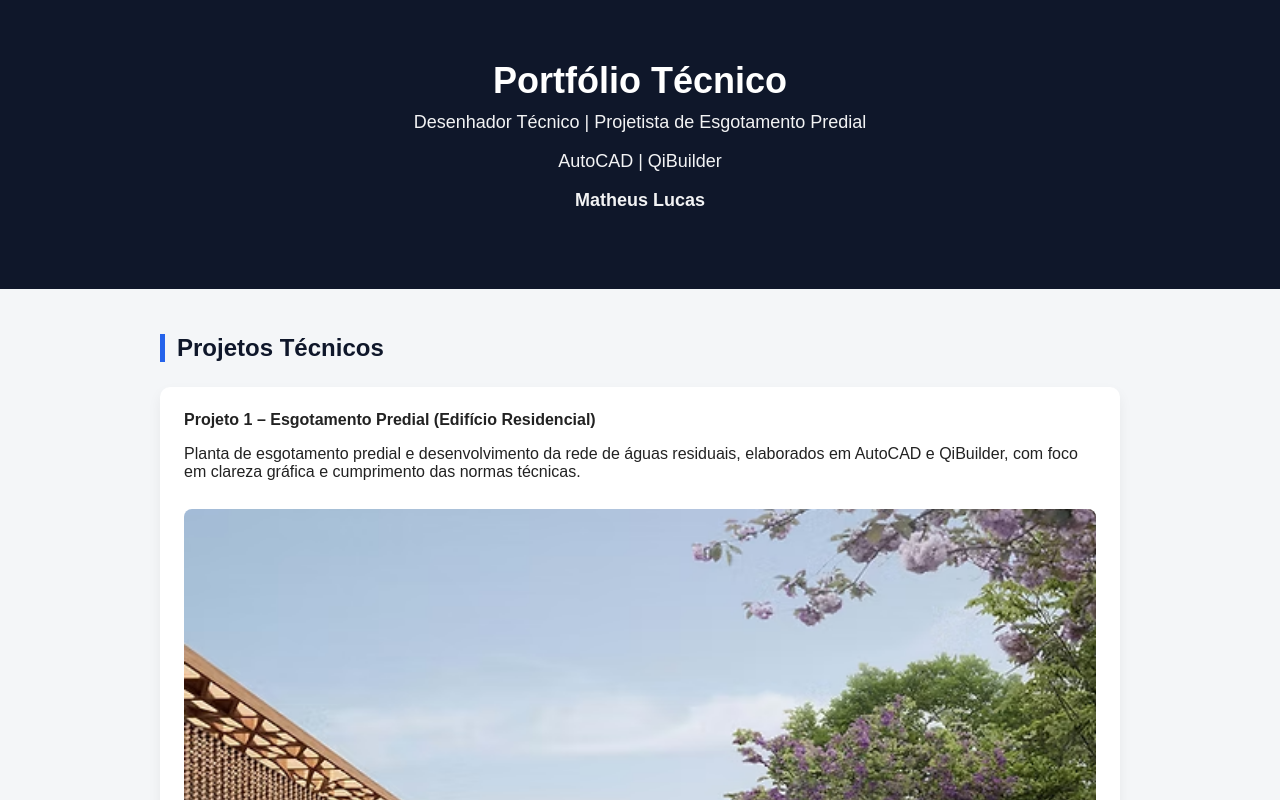
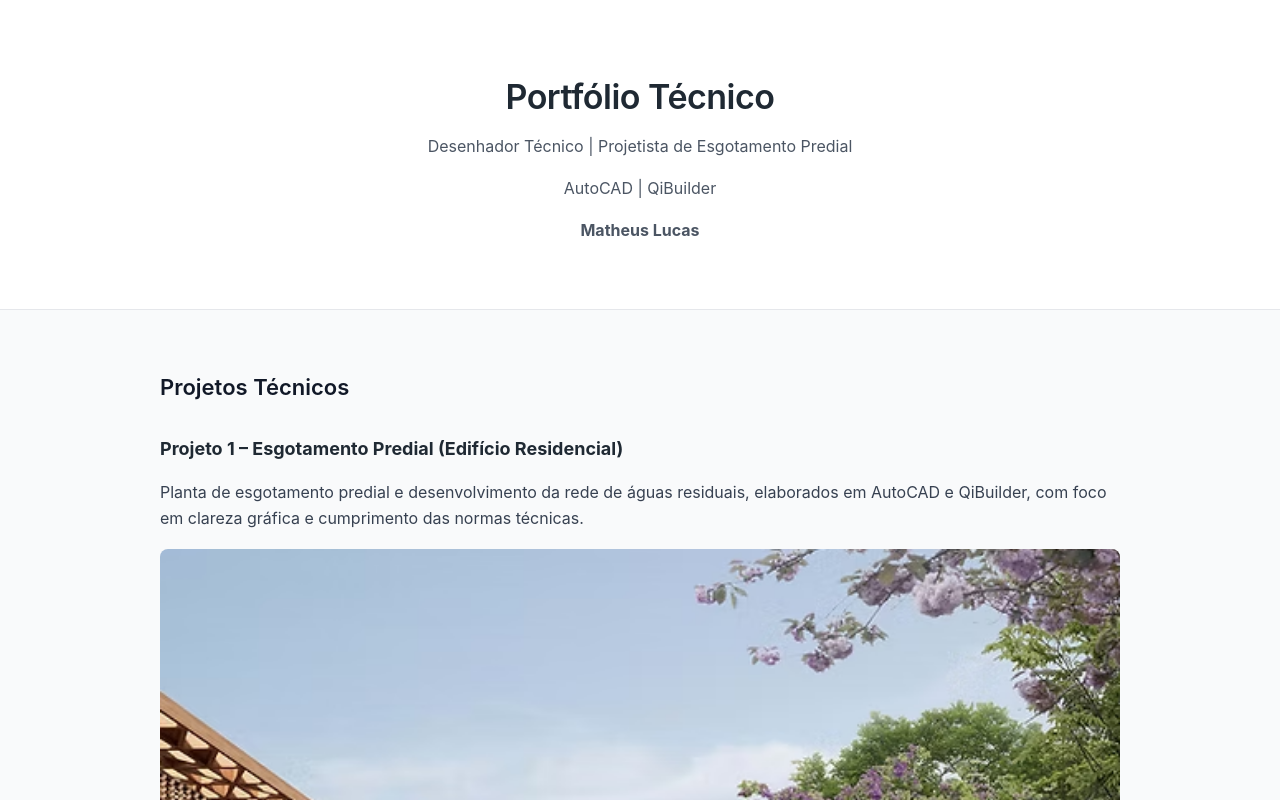
Before and after one commit to matheusfraan6-lab/portfolio-matheus-lucas, a plain HTML site: page index.html in a window 1280 px wide. Shown: the top 800 px of the page. Drawn offline with Linux system fonts and the light colour scheme.

Commit message:
Update index.html

```diff
--- a/index.html
+++ b/index.html
@@ -5,18 +5,99 @@
   <meta name="viewport" content="width=device-width, initial-scale=1.0" />
   <title>Matheus Lucas | Portfólio Técnico</title>
   <style>
-    body { margin: 0; font-family: Arial, Helvetica, sans-serif; background: #f4f6f8; color: #222; }
-    header { background: #0f172a; color: #fff; padding: 60px 20px; text-align: center; }
-    header h1 { margin: 0; font-size: 36px; }
-    header p { margin-top: 10px; font-size: 18px; opacity: 0.95; }
-    section { max-width: 960px; margin: 45px auto; padding: 0 20px; }
-    h2 { color: #0f172a; border-left: 5px solid #2563eb; padding-left: 12px; margin-bottom: 25px; }
-    .card { background: #fff; padding: 24px; border-radius: 10px; box-shadow: 0 6px 14px rgba(0,0,0,0.06); margin-bottom: 25px; }
-    .projects img { width: 100%; border-radius: 6px; margin-top: 12px; }
-    .cta { background: #2563eb; color: #fff; padding: 45px 20px; text-align: center; }
-    .cta a { display: inline-block; margin-top: 15px; background: #fff; color: #2563eb; padding: 12px 22px; border-radius: 6px; font-weight: bold; text-decoration: none; }
-    footer { text-align: center; padding: 25px; font-size: 14px; color: #555; }
-  </style>
+  body {
+    margin: 0;
+    font-family: -apple-system, BlinkMacSystemFont, "Segoe UI", Roboto, Arial, sans-serif;
+    background: #f9fafb;
+    color: #1f2933;
+    line-height: 1.6;
+  }
+
+  header {
+    background: #ffffff;
+    padding: 70px 20px 50px;
+    text-align: center;
+    border-bottom: 1px solid #e5e7eb;
+  }
+
+  header h1 {
+    margin: 0;
+    font-size: 34px;
+    font-weight: 600;
+    letter-spacing: -0.5px;
+  }
+
+  header p {
+    margin-top: 10px;
+    font-size: 16px;
+    color: #4b5563;
+  }
+
+  section {
+    max-width: 960px;
+    margin: 60px auto;
+    padding: 0 20px;
+  }
+
+  h2 {
+    font-size: 22px;
+    font-weight: 600;
+    margin-bottom: 30px;
+    color: #111827;
+  }
+
+  .card {
+    background: transparent;
+    padding: 0;
+    margin-bottom: 50px;
+  }
+
+  .card strong {
+    display: block;
+    font-size: 18px;
+    margin-bottom: 6px;
+  }
+
+  .card p {
+    margin-bottom: 18px;
+    color: #374151;
+  }
+
+  .card img {
+    width: 100%;
+    height: auto;
+    border-radius: 6px;
+  }
+
+  .cta {
+    background: #111827;
+    color: #ffffff;
+    padding: 60px 20px;
+    text-align: center;
+  }
+
+  .cta h2 {
+    color: #ffffff;
+  }
+
+  .cta a {
+    display: inline-block;
+    margin-top: 20px;
+    padding: 14px 28px;
+    background: #ffffff;
+    color: #111827;
+    border-radius: 6px;
+    font-weight: 600;
+    text-decoration: none;
+  }
+
+  footer {
+    text-align: center;
+    padding: 30px;
+    font-size: 14px;
+    color: #6b7280;
+  }
+</style>
 </head>
 <body>
 
```
